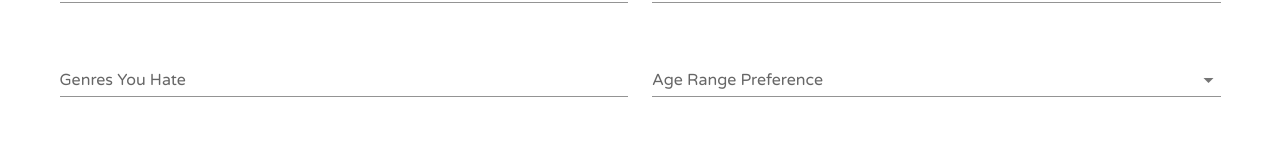
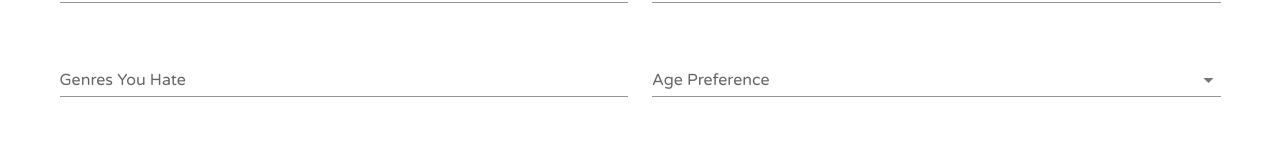
Before and after one commit to JHidalgo24/FunkyAppThingy, a Vue app: page /#/sign-up in a window 1280 px wide. Both pictures are taken after a click on the button "CONTINUE". Shown: the part 510-670 px from the top of the page. Built offline with nearby package versions, Linux system fonts and the light colour scheme.

Commit message:
age preference changes

```diff
--- a/src/components/SignUp.vue
+++ b/src/components/SignUp.vue
@@ -130,7 +130,7 @@
                           <v-text-field label="Genres You Hate"></v-text-field>
                         </v-col>
                         <v-col>
-                          <v-select :items="agerange" label="Age Range Preference"></v-select>
+                          <v-select :items="agerange" label="Age Preference"></v-select>
                         </v-col>
                       </v-row>
                     </v-container>
```
